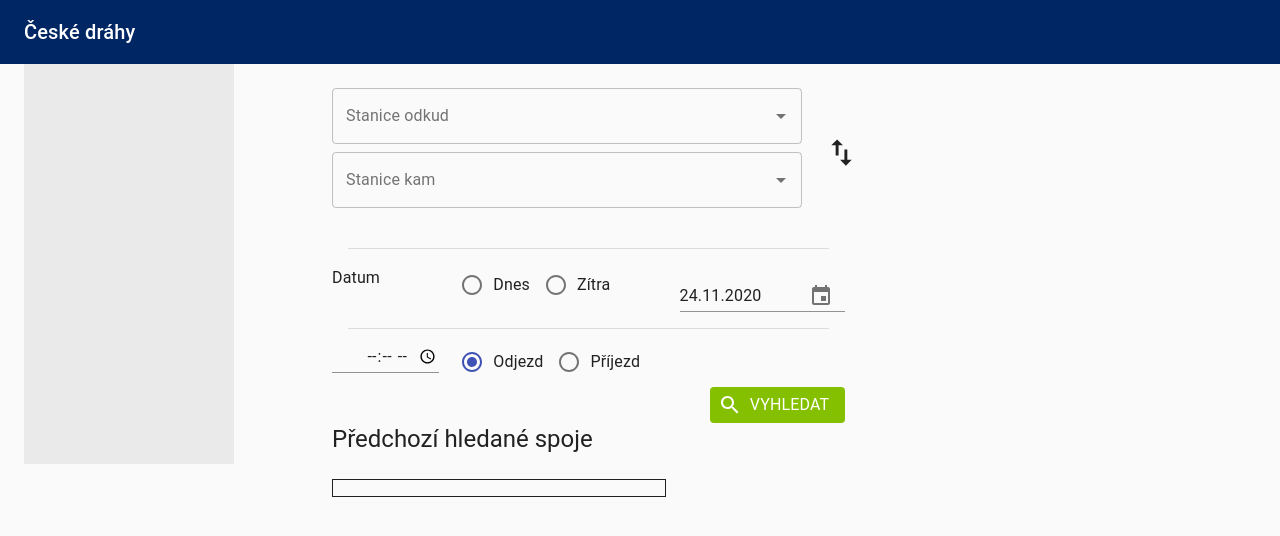
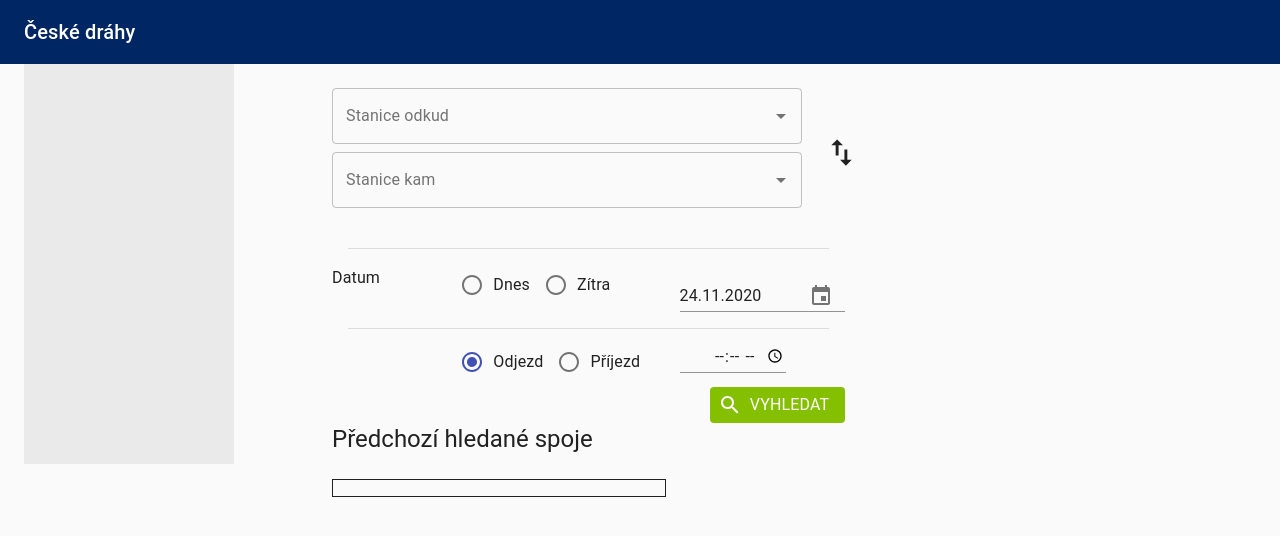
Before and after one commit to JakubRathousky/CeskeDrahy_FIT_CVUT, a React (Create React App) app: page / in a window 1280 px wide. Shown: the top 536 px of the page. Built offline with nearby package versions, Linux system fonts and the light colour scheme.

Commit message:
moved Time under Date

```diff
--- a/src/form/Form.js
+++ b/src/form/Form.js
@@ -332,17 +332,9 @@ export default class Form extends React.Component {
                 </Grid>
                 <Grid container spacing={1}>
                   <Grid item sm={3} align="left">
-                    <TextField
-                      id="time"
-                      type="time"
-                      value={this.state.time}
-                      format="hh:mm"
-                      onChange={this.onTimeChange}
-                      InputLabelProps={{ shrink: true }}
-                      inputProps={{ style: { textAlign: "right" }, step: 300 }}
-                    />
+
                   </Grid>
-                  <Grid item sm={9}>
+                  <Grid item sm={5}>
                     <RadioGroup
                       row
                       aria-label="position"
@@ -361,6 +353,17 @@ export default class Form extends React.Component {
                         label="Příjezd"
                       />
                     </RadioGroup>
+                  </Grid>
+                  <Grid item sm={3} align="left">
+                    <TextField
+                      id="time"
+                      type="time"
+                      value={this.state.time}
+                      format="hh:mm"
+                      onChange={this.onTimeChange}
+                      InputLabelProps={{ shrink: true }}
+                      inputProps={{ style: { textAlign: "right" }, step: 300 }}
+                    />
                   </Grid>
                 </Grid>
                 <Grid container spacing={1}>
@@ -406,7 +409,12 @@ export default class Form extends React.Component {
                           " -> " +
                           getStationById(x.to).name
                         }
-                      />
+                    />
+                    <ListItemText
+                      primary={
+                        this.state.time
+                      }
+                    />
                       <ListItemIcon>
                         <SearchIcon className="search-icon" />
                       </ListItemIcon>
```
